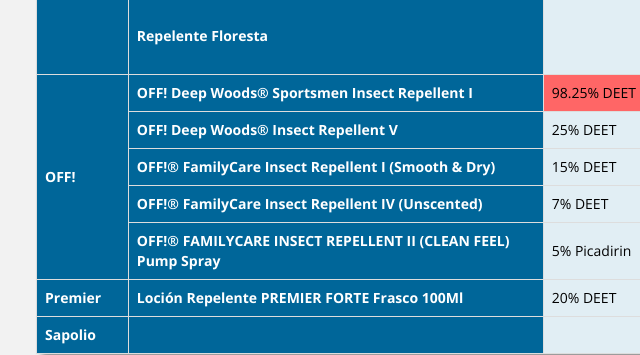
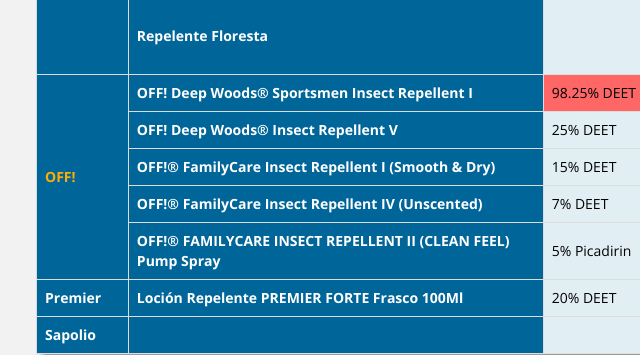
Before and after one commit to pellyadolfo/health-site, a plain HTML site: page Health-Site/WebContent/comparisonperu.html in a window 1280 px wide. Shown: the part 987-1342 px from the top of the page, 34-674 px from the left. Drawn offline with nearby package versions, Linux system fonts and the light colour scheme.

Commit message:
added link

```diff
--- a/Health-Site/WebContent/comparisonperu.html
+++ b/Health-Site/WebContent/comparisonperu.html
@@ -290,7 +290,7 @@
 									<td></td>
 								</tr>
 								<tr>
-									<th rowspan="5">OFF!</th>
+									<th rowspan="5"><a href="http://www.off.com/">OFF!</a></th>
 									<th>OFF! Deep Woods® Sportsmen Insect Repellent I</th>
 									<td class="background-red">98.25% DEET</td>
 									<td class="background-pink">10</td>
```
